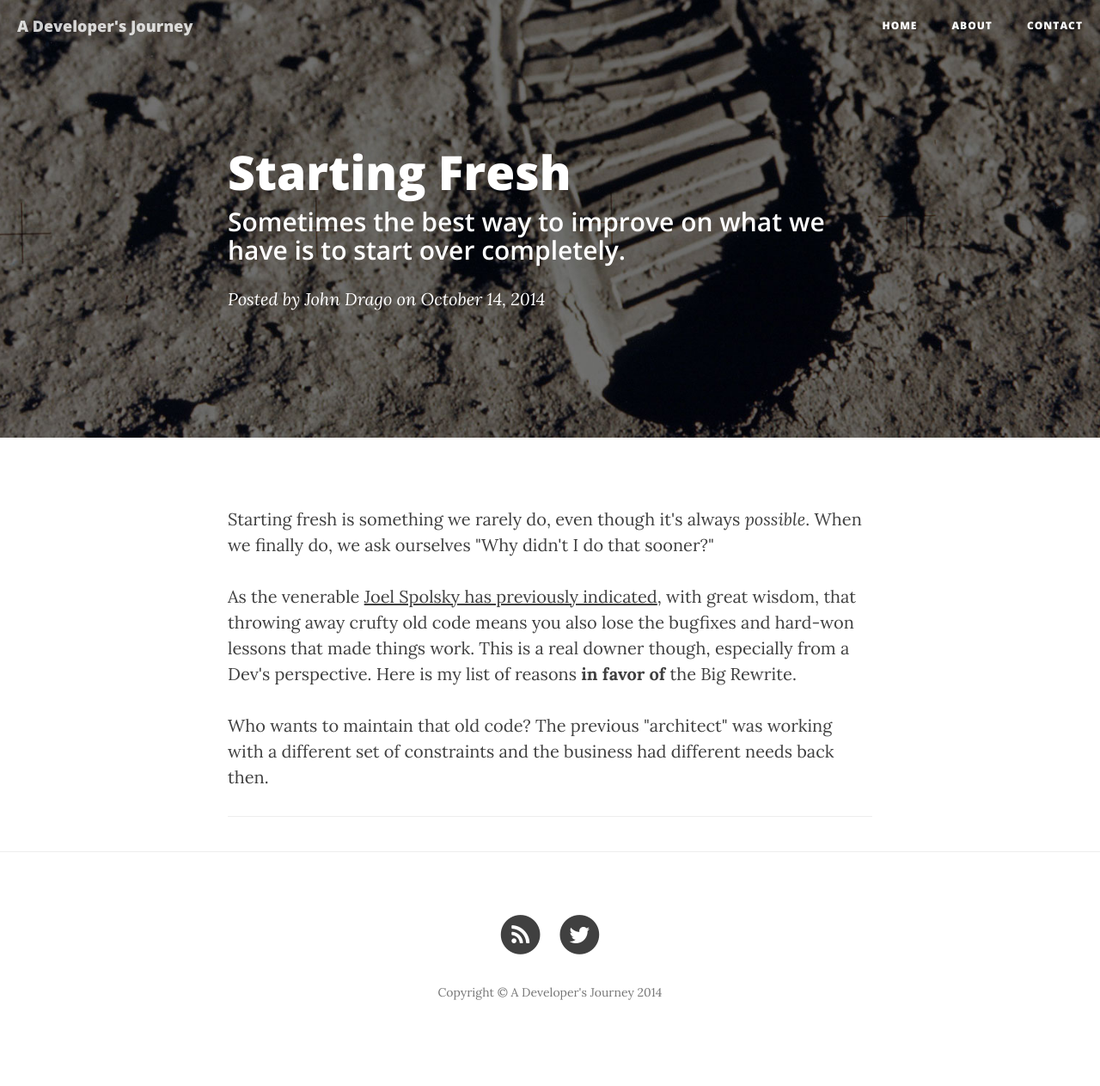
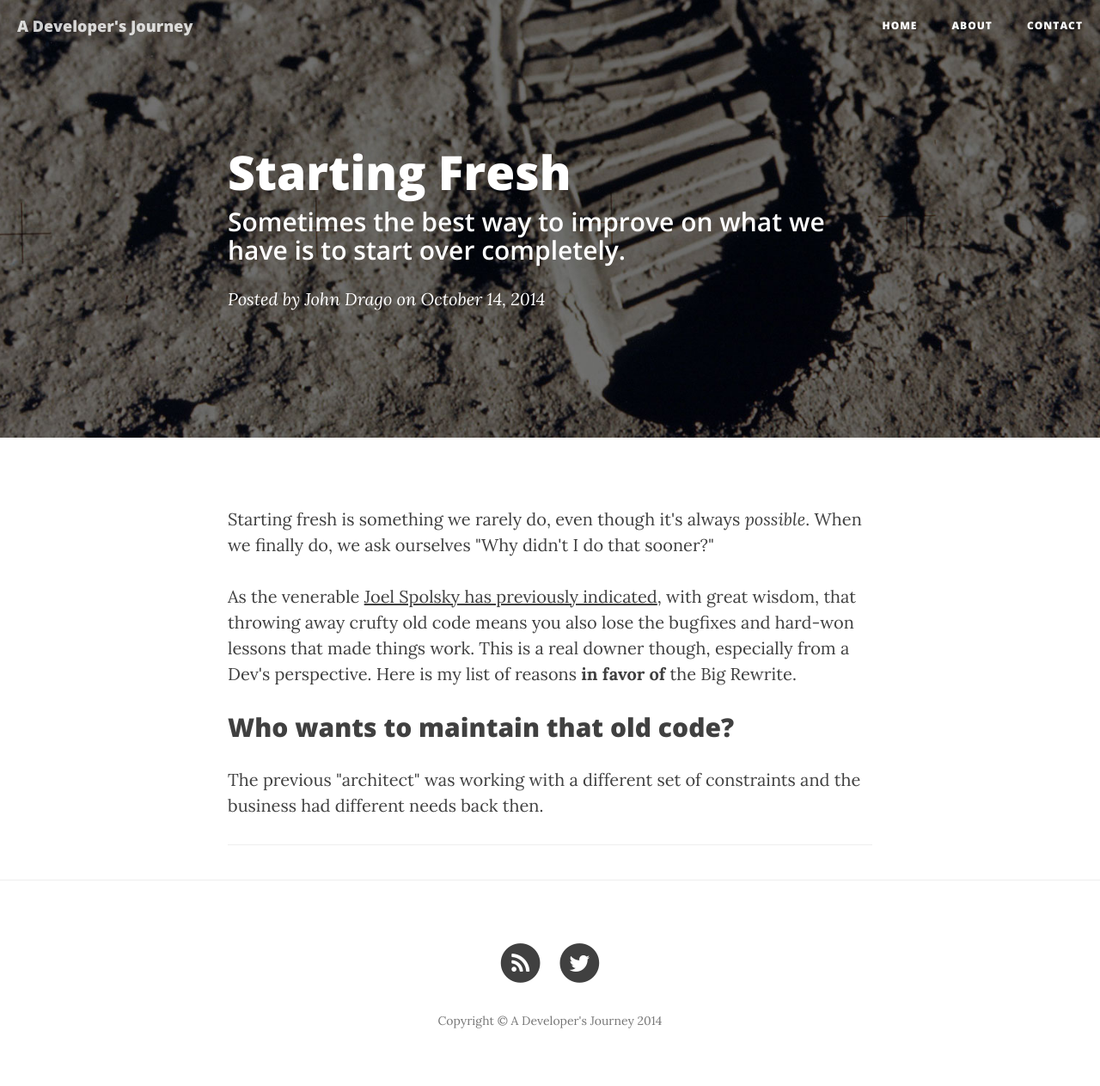
Before and after one commit to jdrago999/jdrago999.github.io, a Jekyll site: the page built from _posts/2014-10-14-starting-fresh.md, in a window 1280 px wide. Shown: the whole page at 86% size. Built offline with Jekyll 4.4.1, drawn with Linux system fonts in a browser that asks for light colours; nearby versions of some CDN libraries; before the commit the page ends 1230 px from its top, so only the background shows below that.

Commit message:
Mobile edit

```diff
--- a/_posts/2014-10-14-starting-fresh.md
+++ b/_posts/2014-10-14-starting-fresh.md
@@ -11,4 +11,6 @@ header-img: "img/post-bg-05.jpg"
 
 <p>As the venerable <a href="http://www.joelonsoftware.com/articles/fog0000000069.html" target="_blank">Joel Spolsky has previously indicated</a>, with great wisdom, that throwing away crufty old code means you also lose the bugfixes and hard-won lessons that made things work.  This is a real downer though, especially from a Dev's perspective.  Here is my list of reasons <strong>in favor of</strong> the Big Rewrite.</p>
 
-<p>Who wants to maintain that old code?  The previous "architect" was working with a different set of constraints and the business had different needs back then.</p>
+<h2>Who wants to maintain that old code?</h2>
+
+<p>The previous "architect" was working with a different set of constraints and the business had different needs back then.</p>
```
